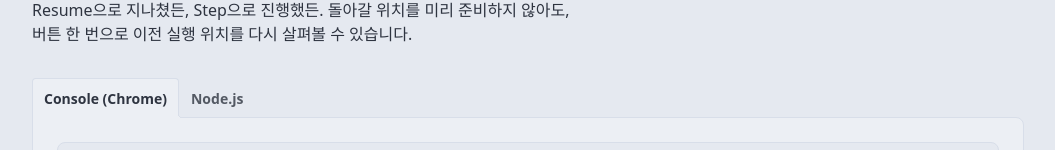
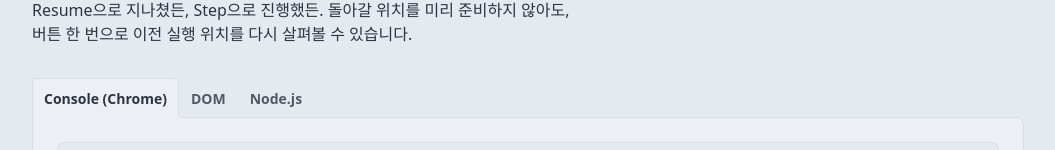
Before and after one commit to hong7ya/backdo-landing, a React (Vite) app: page / in a window 1280 px wide. Shown: the part 802-952 px from the top of the page, without its empty margins (112-1167 px from the left). Built offline with nearby package versions, Linux system fonts and the light colour scheme.

Commit message:
feat: DOM 탭과 inspector 연결 추가

```diff
--- a/src/components/ConnectionForm.jsx
+++ b/src/components/ConnectionForm.jsx
@@ -3,29 +3,52 @@ import { useRef, useState } from "react";
 import Guide from "./Guide";
 
 const MODES = [
-  { value: "console", label: "Console (Chrome)" },
-  { value: "node", label: "Node.js" },
+  {
+    value: "console",
+    label: "Console (Chrome)",
+    name: "Console",
+    entry: "devtools_app.html",
+    port: 9222,
+    instruction: "연결 후 열린 화면의 Console에 JavaScript를 입력하세요.",
+  },
+  {
+    value: "dom",
+    label: "DOM",
+    name: "DOM",
+    entry: "inspector.html",
+    port: 9222,
+    instruction:
+      "빈 페이지에서 시작합니다. Console에 DOM을 만들고 조작하는 JavaScript를 입력하고, 왼쪽 미리보기에서 결과를 확인하세요.",
+  },
+  {
+    value: "node",
+    label: "Node.js",
+    name: "Node.js",
+    entry: "js_app.html",
+    port: 9229,
+  },
 ];
 
 export default function ConnectionForm() {
   const [mode, setMode] = useState("console");
   const tabRefs = useRef({});
-  const modeLabel = mode === "console" ? "Console" : "Node.js";
+  const modeIndex = MODES.findIndex(({ value }) => value === mode);
+  const selectedMode = MODES[modeIndex];
 
   function handleTabKeyDown(event) {
-    const adjacentMode = mode === "console" ? "node" : "console";
-    const nextMode = {
-      ArrowLeft: adjacentMode,
-      ArrowRight: adjacentMode,
-      Home: "console",
-      End: "node",
+    const nextIndex = {
+      ArrowLeft: (modeIndex - 1 + MODES.length) % MODES.length,
+      ArrowRight: (modeIndex + 1) % MODES.length,
+      Home: 0,
+      End: MODES.length - 1,
     }[event.key];
 
-    if (!nextMode) {
+    if (nextIndex === undefined) {
       return;
     }
 
     event.preventDefault();
+    const nextMode = MODES[nextIndex].value;
     setMode(nextMode);
     tabRefs.current[nextMode].focus();
   }
@@ -34,8 +57,10 @@ export default function ConnectionForm() {
     event.preventDefault();
 
     const form = new FormData(event.currentTarget);
-    const entry = mode === "console" ? "devtools_app.html" : "js_app.html";
-    const url = new URL(entry, import.meta.env.VITE_BACKDO_FRONTEND_URL);
+    const url = new URL(
+      selectedMode.entry,
+      import.meta.env.VITE_BACKDO_FRONTEND_URL
+    );
 
     url.searchParams.set("port", String(Number(form.get("port"))));
 
@@ -78,11 +103,14 @@ export default function ConnectionForm() {
         aria-labelledby={`connection-tab-${mode}`}
         className={`-mt-px grid min-w-0 gap-6 rounded-box border border-base-300 bg-base-100 p-4 sm:p-6 ${mode === "console" ? "rounded-tl-none" : ""}`}
       >
-        <Guide mode={mode} />
+        <Guide
+          mode={mode}
+          label={selectedMode.name}
+        />
         <div className="fieldset gap-2 p-0 text-sm">
           <h3 className="text-base font-semibold">
             <label htmlFor="debugging-port">
-              {mode === "console" ? "2" : "3"}. 터미널에 안내된 포트로 연결
+              {mode === "node" ? "3" : "2"}. 터미널에 안내된 포트로 연결
             </label>
           </h3>
           <div className="flex flex-col gap-2 sm:flex-row">
@@ -94,7 +122,7 @@ export default function ConnectionForm() {
               max="65535"
               step="1"
               required
-              placeholder={mode === "console" ? "예: 9222" : "예: 9229"}
+              placeholder={`예: ${selectedMode.port}`}
               aria-describedby="port-help"
               className="input w-full"
             />
@@ -102,18 +130,16 @@ export default function ConnectionForm() {
               type="submit"
               className="btn btn-primary"
             >
-              {modeLabel} 연결
+              {selectedMode.name} 연결
             </button>
           </div>
           <p
             id="port-help"
             className="fieldset-label"
           >
-            실행 중인 {modeLabel} 대상과 같은 포트를 입력하세요.
+            실행 중인 {selectedMode.name} 대상과 같은 포트를 입력하세요.
           </p>
-          {mode === "console" && (
-            <p>연결 후 열린 화면의 Console에 JavaScript를 입력하세요.</p>
-          )}
+          {selectedMode.instruction && <p>{selectedMode.instruction}</p>}
         </div>
       </div>
     </form>
--- a/src/components/Guide.jsx
+++ b/src/components/Guide.jsx
@@ -32,7 +32,7 @@ function Step({ title, command, description }) {
   );
 }
 
-export default function Guide({ mode }) {
+export default function Guide({ mode, label }) {
   const isNode = mode === "node";
 
   return (
@@ -59,7 +59,7 @@ export default function Guide({ mode }) {
           id="connection-guide-title"
           className="text-lg font-semibold"
         >
-          {isNode ? "Node.js" : "Console"} 연결 준비
+          {label} 연결 준비
         </h2>
         <div className="grid min-w-0 gap-6">
           <Step
```
